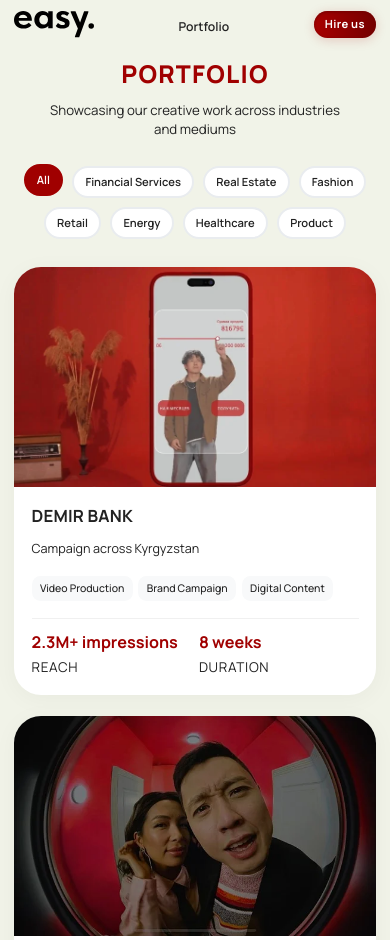
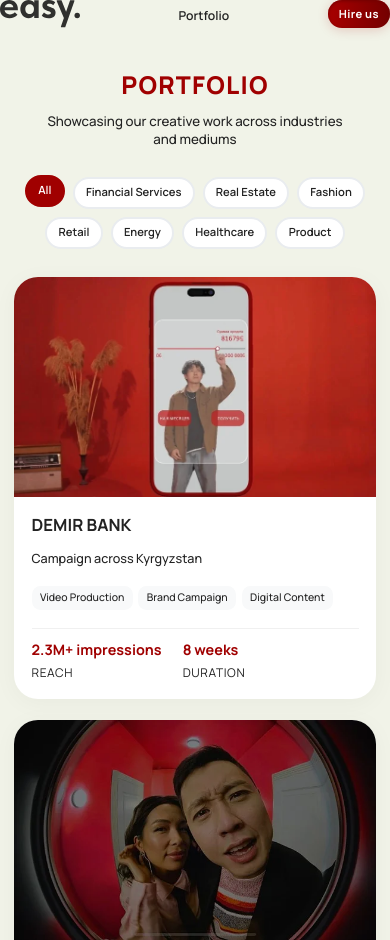
Before and after one commit to easymarketing865-eng/sites, an Astro site: page /portfolio in a window 390 px wide. Shown: the top 940 px of the page. Built offline with nearby package versions, Linux system fonts and the light colour scheme; Astro itself is replaced by a stand-in of ours; a web font is replaced by a local one.

Commit message:
tuda-suda

```diff
--- /dev/null
+++ b/pnpm-workspace.yaml
@@ -0,0 +1,3 @@
+ignoredBuiltDependencies:
+  - esbuild
+  - sharp
--- a/src/components/Header.astro
+++ b/src/components/Header.astro
@@ -24,15 +24,16 @@
         align-items: center;
         justify-content: space-between;
         background: transparent;
-        padding: 0.75rem 1rem 0.5rem 1rem;
+
         box-sizing: border-box;
         position: relative;
+        padding-bottom: 2rem;
     }
     .main-header .brand-logo {
         text-decoration: none;
         background: transparent;
         border: 0;
-        padding: 0;
+
         line-height: 1.05;
         transition: opacity 0.13s;
     }
@@ -144,7 +145,7 @@
     /* Mobile-first responsive design */
     @media (min-width: 480px) {
         .main-header {
-            padding: 0.8rem 1.25rem 0.5rem 1.25rem;
+
         }
 
         .logo-img {
@@ -153,13 +154,13 @@
 
         .hire-us-btn {
             font-size: 0.875rem;
-            padding: 0.5em 1.2em;
+
         }
     }
 
     @media (min-width: 768px) {
         .main-header {
-            padding: 1rem 2rem 0.75rem 2rem;
+            padding:
         }
 
         .logo-img {
@@ -182,7 +183,7 @@
 
     @media (min-width: 1024px) {
         .main-header {
-            padding: 1.15rem 3rem 1rem 3rem;
+
         }
 
         .logo-img {
--- a/src/components/Hero.astro
+++ b/src/components/Hero.astro
@@ -35,7 +35,6 @@
                 />
             </div>
         </h1>
-        <!-- <h1 class="showreel-heading">Where stories meet the wild.</h1> -->
     </div>
 </section>
 
@@ -44,13 +43,13 @@
         width: 100%;
         max-width: var(--main-maxwidth);
         margin: 0 auto 1.35em auto;
-        padding: 0 2rem;
         display: flex;
         flex-direction: column;
         align-items: flex-start;
         position: relative;
         box-sizing: border-box;
     }
+
     .hero-text {
         max-width: none;
         padding-right: 0.5em;
@@ -58,15 +57,8 @@
         width: 100%;
     }
     .hero-head {
-        font-size: var(--font-size-lg);
-        position: relative;
-        letter-spacing: 0.03em;
-        font-family: "Manrope", var(--font-sans);
-        font-weight: 800;
-        color: var(--brand-red);
-        text-transform: uppercase;
+
         margin: 0 0 0.25em 0;
-        line-height: 1.06;
         display: flex;
         flex-direction: column;
         gap: 1rem;
@@ -94,15 +86,15 @@
     .hero-line {
         display: flex;
         align-items: center;
-        justify-content: start;
-        gap: 1rem;
+        justify-content: content;
+        gap: 2rem;
     }
     .hero-line:nth-child(even) {
         flex-direction: row-reverse;
     }
     .hero-line span {
-        font-size: var(--font-size-md);
-        flex: 0 1 35%;
+        font-family: var(--font-heading);
+        flex: 0 1 55%;
     }
     .hero-line-img {
         height: 100px;
@@ -111,38 +103,21 @@
         object-fit: cover;
     }
     @media (max-width: 768px) {
-        :root {
-            --font-size-xl: 36px;
-            --font-size-lg: 28px;
-            --font-size-md: 18px;
-            --font-size-base: 16px;
-        }
         .hero-line,
         .hero-line:nth-child(even) {
-            /* flex-direction: column; */
             flex-wrap: wrap;
             align-items: center;
             gap: 1rem;
-            /* margin-bottom: 1rem; */
         }
         .hero-line span {
-            font-size: var(--font-size-base);
-            max-width: 48%;
+            max-width: 50%;
         }
         .hero-line-img {
             max-width: 50%;
-            /* height: auto; */
-            /* max-height: 85px; */
             min-width: 25%;
         }
     }
     @media (max-width: 420px) {
-        :root {
-            --font-size-xl: 32px;
-            --font-size-lg: 24px;
-            --font-size-md: 18px;
-            --font-size-base: 16px;
-        }
         .hero-section {
             padding: 0 0.5rem;
         }
--- /dev/null
+++ b/src/components/ThreeDSection.astro
@@ -0,0 +1,66 @@
+---
+// ThreeDSection.astro
+---
+
+<section class="three-d-section">
+    <div class="model-container">
+        <model-viewer
+            src="/models/Phone.glb"
+            alt="Easy Logo 3D Model"
+            auto-rotate
+            camera-controls
+            shadow-intensity="1"
+            environment-image="neutral"
+            exposure="1"
+            shadow-softness="1"
+            camera-orbit="0deg 75deg 105%"
+            min-camera-orbit="auto auto auto"
+            max-camera-orbit="auto auto 105%"
+            interaction-prompt="none"
+        >
+        </model-viewer>
+    </div>
+</section>
+
+<style>
+    .three-d-section {
+        width: 100%;
+        height: 80vh;
+        display: flex;
+        justify-content: center;
+        align-items: center;
+        background: var(--site-bg);
+        padding: 2rem 0;
+    }
+
+    .model-container {
+        width: 100%;
+        max-width: 1300px;
+        height: 100%;
+        margin: 0 auto;
+        padding: 0 2rem;
+    }
+
+    model-viewer {
+        width: 100%;
+        height: 100%;
+        --poster-color: transparent;
+        --progress-bar-color: var(--brand-red);
+        --progress-bar-height: 2px;
+    }
+
+    @media (max-width: 768px) {
+        .three-d-section {
+            height: 60vh;
+        }
+
+        .model-container {
+            padding: 0 1rem;
+        }
+    }
+</style>
+
+<script>
+    // Import model-viewer from CDN
+    import '@google/model-viewer';
+</script>
--- a/src/pages/index.astro
+++ b/src/pages/index.astro
@@ -45,7 +45,7 @@ import ExceptionalValue from "../../sections/ExceptionalValue.astro";
             <Showreel />
 
             <!-- <WeGoodAt client:load /> -->
-            <AnimationThing />
+            <!-- <AnimationThing /> -->
 
             <PortfolioTeaser />
             <ExceptionalValue />
@@ -73,8 +73,8 @@ import ExceptionalValue from "../../sections/ExceptionalValue.astro";
             --font-size-lg: 42px; /* Section headlines */
             --font-size-md: 32px; /* Sub headlines */
             --font-size-base: 16px; /* Body text */
-            --main-padding: 0.6em;
-            --main-maxwidth: 1400px;
+            --main-padding: 2rem;
+            --main-maxwidth: 1200px;
             --hero-head-size: clamp(2.05rem, 8vw, 3.3rem);
             --hero-tagline-size: clamp(1rem, 1.25vw, 1.11rem);
         }
--- a/src/styles/global.css
+++ b/src/styles/global.css
@@ -1,100 +1,134 @@
+/* Import fonts */
+@import url("https://fonts.googleapis.com/css2?family=Manrope:wght@400;500;600;700;800&display=swap");
+@import url("https://fonts.googleapis.com/css2?family=Unbounded:wght@400;500;600;700;800&display=swap");
+
 :root {
+    /* Colors */
     --brand-red: rgb(160, 0, 0);
     --brand-black: #111111;
     --brand-bg: #f9f7f3;
     --brand-white: #fff;
     --brand-beige: #f9f7f3;
-    --font-sans:
-        "Manrope", system-ui, -apple-system, BlinkMacSystemFont, "Segoe UI",
+    --site-bg: #f1f3e8;
+    --shadow: 0 4px 32px 0 #0002;
+
+    /* Typography */
+    --font-sans: "Manrope", system-ui, -apple-system, BlinkMacSystemFont, "Segoe UI",
         Roboto, Oxygen, Ubuntu, Cantarell, "Open Sans", "Helvetica Neue",
         sans-serif;
-    --font-accent: "Pacifico", cursive, sans-serif;
-    --h1-size: 2.3rem;
-    --h2-size: 1.2rem;
-    --h3-size: 1.07rem;
-    --body-size: 1rem;
+    --font-heading: "Unbounded", var(--font-sans);
+
+    /* Font Sizes */
+    --size-hero: clamp(1.8rem, 6vw, 2.8rem);
+    --size-1: clamp(32px, 4vw, 48px);
+    --size-2: clamp(24px, 3vw, 32px);
+    --size-3: clamp(18px, 2.5vw, 24px);
+    --size-base: clamp(16px, 2vw, 18px);
+
+    /* Spacing */
     --gap: 2rem;
     --radius: 0.9em;
-    --site-bg: #f1f3e8;
-
-    --shadow: 0 4px 32px 0 #0002;
 }
 
-/* Import Manrope font */
-@import url("https://fonts.googleapis.com/css2?family=Manrope:wght@400;500;600;700;800&display=swap");
-
-html,
+/* Base Styles */
 body {
     margin: 0;
     padding: 0;
     background: var(--site-bg);
     color: var(--brand-black);
     font-family: var(--font-sans);
-    font-size: 18px;
-    line-height: 1.35;
+    font-size: var(--size-base);
+    line-height: 1.5;
     -webkit-font-smoothing: antialiased;
-    -moz-osx-font-smoothing: grayscale;
-}
-
-body {
     min-height: 100vh;
 }
 
-h1,
-.headline {
-    font-family: var(--font-sans);
-    font-size: var(--h1-size);
-    color: var(--brand-red);
+/* Typography System */
+.text-1, h1, .headline {
+    font-family: var(--font-heading);
+    font-size: var(--size-1);
     font-weight: 800;
-    letter-spacing: 0.04em;
+    line-height: 1.1;
+    letter-spacing: -0.02em;
     text-transform: uppercase;
-    line-height: 1.08;
-    margin: 0 0 0.3em 0;
-    text-align: center;
 }
 
-h2,
-.subhead {
-    font-family: var(--font-sans);
-    font-size: var(--h2-size);
-    color: var(--brand-black);
+.text-2, h2, .subhead {
+    font-family: var(--font-heading);
+    font-size: var(--size-2);
+    font-weight: 800;
+    line-height: 1.2;
     text-transform: uppercase;
-    font-weight: 800;
-    margin: 0 0 1em 0;
-    letter-spacing: 0.02em;
 }
 
-h3 {
-    font-family: var(--font-sans);
-    font-size: var(--h3-size);
-    color: var(--brand-black);
-    font-weight: 700;
-    margin: 1.2em 0 0.45em 0;
+.text-3, h3 {
+    font-family: var(--font-heading);
+    font-size: var(--size-3);
+    font-weight: 800;
+    line-height: 1.3;
     text-transform: uppercase;
-    letter-spacing: 0.01em;
 }
 
-p,
-.body,
-.desc {
-    font-family: var(--font-sans);
-    font-size: var(--body-size);
-    color: var(--brand-black);
-    margin: 0 0 1em 0;
-    font-weight: 400;
+.text-hero, .hero-head {
+    font-family: var(--font-heading);
+    font-size: var(--size-hero);
+    font-weight: 800;
+    line-height: 1.1;
+    letter-spacing: 0.03em;
+    text-transform: uppercase;
 }
 
+.hero-line span {
+    font-family: var(--font-sans);
+    font-size: 40px;
+    line-height: 1.2;
+}
+
+@media (max-width: 768px) {
+    .hero-line span {
+        font-size: var(--size-base);
+    }
+}
+
+.text-base, p, .body, .desc {
+    font-family: var(--font-sans);
+    font-size: var(--size-base);
+    font-weight: 500;
+    line-height: 1.5;
+}
+
+/* Component Overrides */
+.portfolio-title {
+    font-size: var(--size-3);
+    color: var(--brand-white);
+}
+
+.portfolio-desc {
+    color: var(--brand-white);
+}
+
+/* Links */
 a {
     color: var(--brand-red);
     text-decoration: none;
     transition: color 0.15s;
 }
-a:hover,
-a:focus {
-    color: #333;
-    text-decoration: underline;
+
+a:hover {
+    color: var(--brand-black);
 }
 
+/* Utilities */
+.text-balance { text-wrap: balance; }
+.text-pretty { text-wrap: pretty; }
+
+/* Reset margins */
+h1, h2, h3, p { margin: 0 0 0.5em; }
+
+/* Inherit fonts for form elements */
+input, button, textarea, select { font: inherit; }
+
+/* Rest of your CSS (scrollbar, media defaults, etc.) stays the same */
 img,
 video {
     max-width: 100%;
@@ -108,7 +142,7 @@ section {
 }
 
 .accent-script {
-    font-family: var(--font-accent);
+    font-family: var(--font-sans);
     color: var(--brand-red);
     opacity: 0.52;
     font-size: 1.02em;
@@ -119,19 +153,6 @@ section {
     display: inline-block;
     vertical-align: baseline;
     letter-spacing: 0.015em;
-}
-
-@media (min-width: 680px) {
-    :root {
-        --h1-size: 3.2rem;
-        --h2-size: 1.44rem;
-        --h3-size: 1.13rem;
-        --body-size: 1.06rem;
-        --gap: 3.5rem;
-    }
-    section {
-        margin-bottom: 3.2rem;
-    }
 }
 
 ::-webkit-scrollbar {
```
Also changed, not shown: src/components/Showreel.astro (+27 -121 lines), 4 other files.
